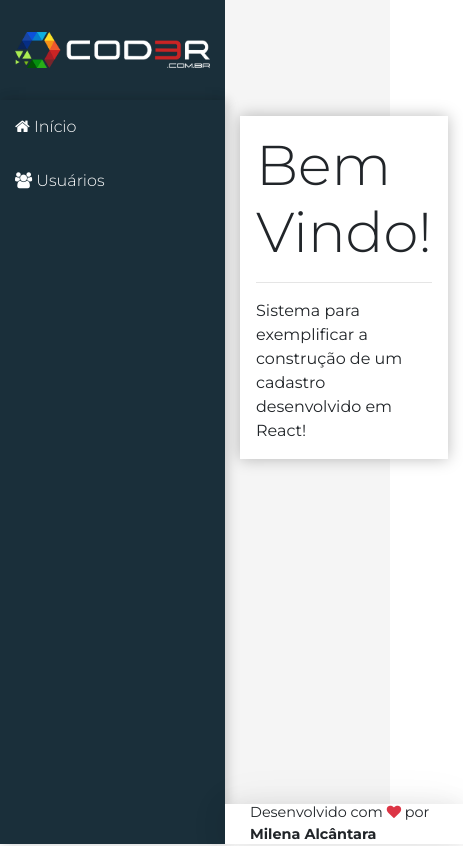
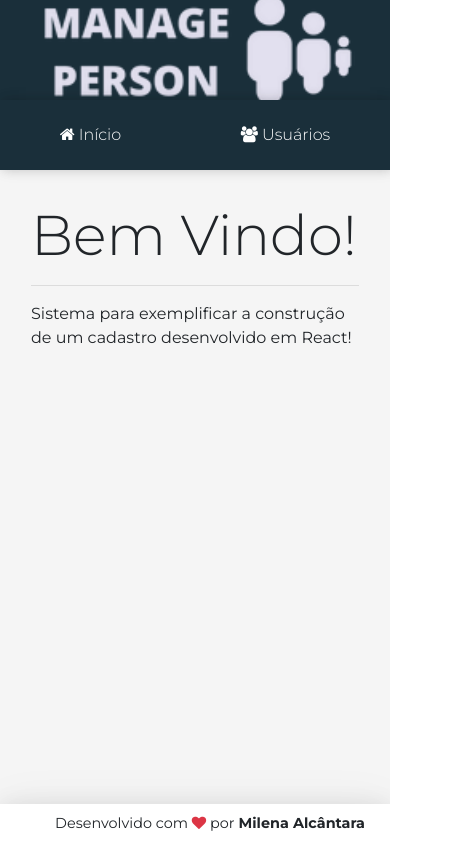
Before and after one commit to milenaalcantara/crud-de-usuario, a React (Create React App) app in the folder frontend/: page / in a window 390 px wide. Shown: the whole page, 463 px wide, since content can reach past the window. Built offline with nearby package versions, Linux system fonts and the light colour scheme.

Commit message:
feat: add respose

```diff
--- a/frontend/src/components/home/Home.jsx
+++ b/frontend/src/components/home/Home.jsx
@@ -3,9 +3,7 @@ import Main from '../templates/main/Main'
 
 const Home = (props) => {
   return(
-    <Main icon="home" title="Início"
-      subtitle="Segundo Projeto do capítulo de React."
-    >
+    <Main icon="home" title="Início"person>
       <div className='display-4'>Bem Vindo!</div>
       <hr />
       <p className="mb-0">Sistema para exemplificar a construção
--- a/frontend/src/components/templates/logo/Logo.css
+++ b/frontend/src/components/templates/logo/Logo.css
@@ -9,3 +9,9 @@ aside.logo img {
   padding: 0px 15px;
   width: 100%;
 }
+
+@media(max-width: 576px) {
+  aside.logo img {
+      width: 350px;
+  }
+}
--- a/frontend/src/components/templates/logo/Logo.jsx
+++ b/frontend/src/components/templates/logo/Logo.jsx
@@ -1,7 +1,7 @@
 import React from 'react'
 import { Link } from 'react-router-dom'
 
-import logo from '../../../assets/images/logo.png'
+import logo from '../../../assets/images/logo1.png'
 import './Logo.css'
 
 
@@ -9,7 +9,7 @@ const Logo = (props) => {
   return(
     <aside className="logo">
       <Link to="/" className="logo">
-        <img src={logo} alt="logo" title="Logo Cod3r" />
+        <img src={logo} alt="logo" title="Logo" />
       </Link>
     </aside>
   )
--- a/frontend/src/components/templates/main/Main.css
+++ b/frontend/src/components/templates/main/Main.css
@@ -1,4 +1,37 @@
-main > div {
-  background-color: #FFF;
-  box-shadow: 0px 0px 15px #0004;
+aside.menu-area {
+  background-color: var(--bg-dark);
+  box-shadow:
+      2px 0 10px 0 rgba(0, 0, 0, 0.12),
+      2px 0 15px 0 rgba(0, 0, 0, 0.09);
 }
+
+.menu a {
+  display: block;
+  text-decoration: none;
+  color: #FFF;
+  font-weight: 300;
+  padding: 15px;
+}
+
+.menu a:hover {
+  background: linear-gradient(135deg, #07a7e3 0%, #32dac3 100%);
+}
+
+@media(max-width: 768px) {
+  .menu {
+      display: flex;
+      justify-content: flex-start;
+      align-items: center;
+  }
+
+  .menu a {
+      display: inline;
+      padding: 10px;
+      margin: 0px;
+  }
+
+  .menu {
+      height: 100%;
+      justify-content: space-around;
+  }
+}
--- a/frontend/src/main/App.css
+++ b/frontend/src/main/App.css
@@ -54,3 +54,35 @@ main.content {
 footer.footer {
   grid-area: footer;
 }
+
+@media(max-width: 768px) {
+  .app {
+      grid-template-rows:
+          var(--header-height)
+          var(--menu-top-height)
+          1fr
+          var(--footer-height);
+      grid-template-columns: var(--aside-width) 1fr;
+      grid-template-areas:
+          "logo header"
+          "menu menu"
+          "content content"
+          "footer footer";
+  }
+}
+
+@media(max-width: 576px) {
+  .app {
+      grid-template-rows:
+          var(--logo-height)
+          var(--menu-top-height)
+          1fr
+          var(--footer-height);
+      grid-template-columns: 1fr;
+      grid-template-areas:
+          "logo"
+          "menu"
+          "content"
+          "footer";
+  }
+}
```
Also changed, not shown: frontend/src/assets/images/logo.png, frontend/src/assets/images/logo1.png (added).
